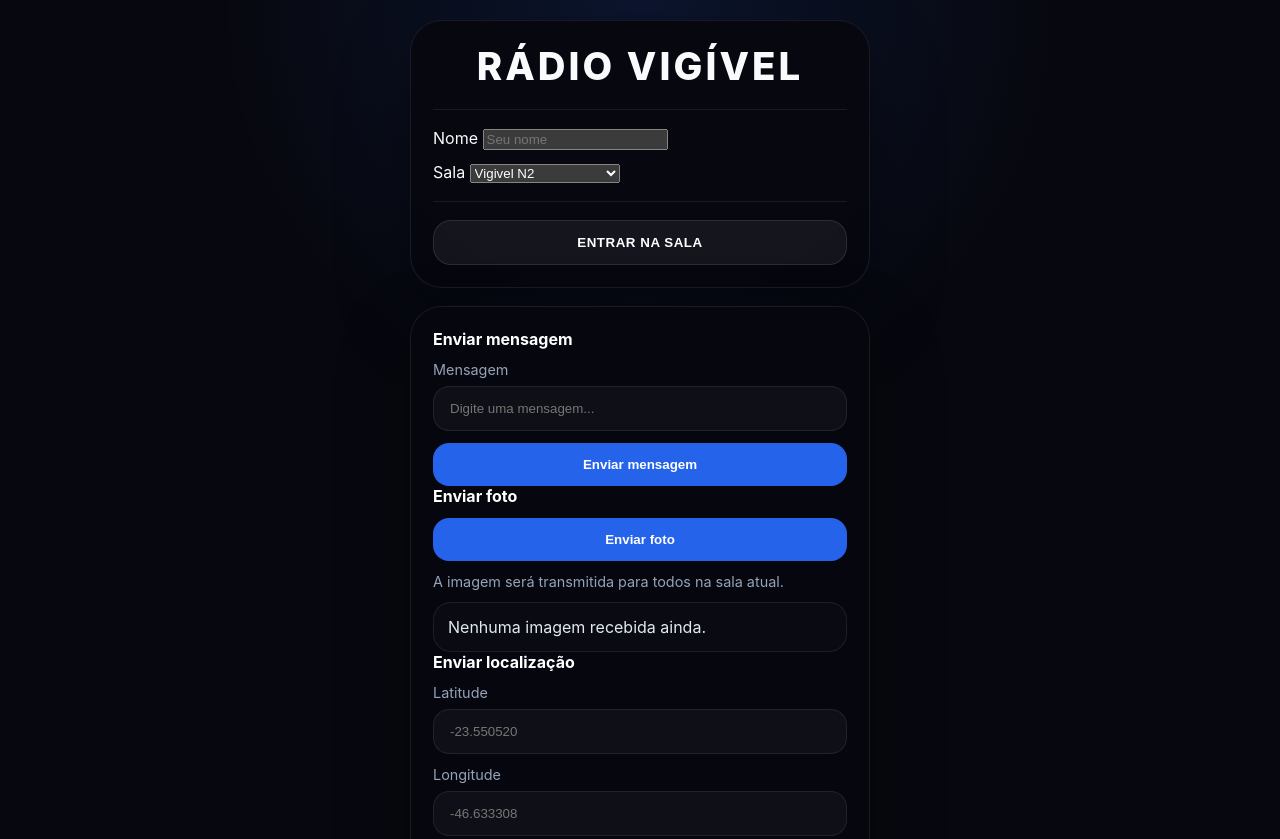
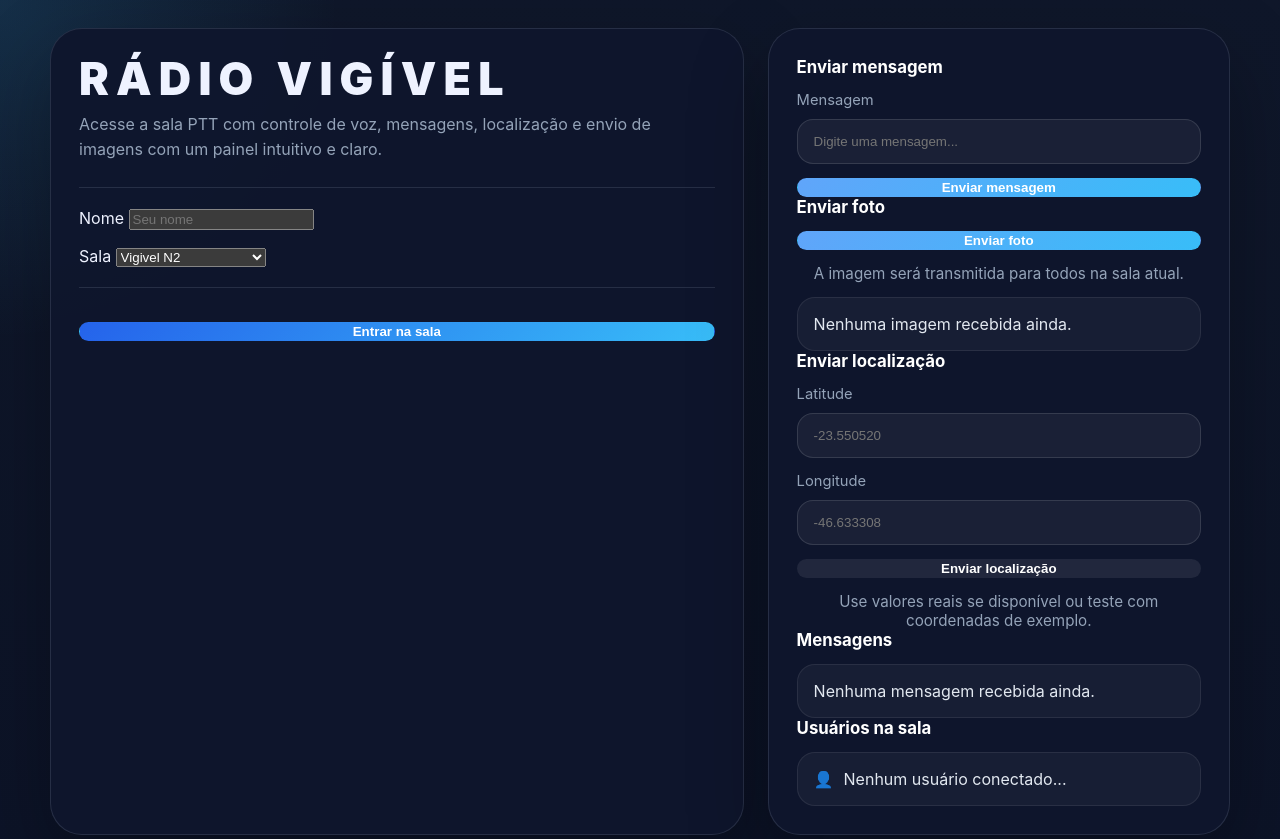
Before and after one commit to adsergioo3-alt/PTT-N-Vigivel, a website: page public/client.html in a window 1280 px wide. Shown: the top 839 px of the page. Drawn offline with Linux system fonts and the light colour scheme.

Commit message:
novo visual

```diff
--- a/public/client.html
+++ b/public/client.html
@@ -7,59 +7,298 @@
     <style>
         :root {
             color-scheme: dark;
-            --bg: #07080f;
-            --surface: rgba(255,255,255,0.04);
-            --surface-strong: rgba(255,255,255,0.08);
-            --text: #f8fafc;
+            --bg: #0c1327;
+            --surface: rgba(15, 22, 45, 0.96);
+            --surface-soft: rgba(255, 255, 255, 0.04);
+            --surface-strong: rgba(255, 255, 255, 0.08);
+            --text: #eef2ff;
             --muted: #94a3b8;
-            --border: rgba(255,255,255,0.08);
-            --primary: #153e84;
-            --accent: #2563eb;
-            --danger: #dc2626;
+            --border: rgba(148, 163, 184, 0.18);
+            --primary: #60a5fa;
+            --accent: #38bdf8;
+            --danger: #f87171;
+            --success: #34d399;
         }
+
         * { box-sizing: border-box; }
-        html, body { margin: 0; min-height: 100%; font-family: Inter, system-ui, -apple-system, BlinkMacSystemFont, 'Segoe UI', sans-serif; background: radial-gradient(circle at top, rgba(37,99,235,0.14), transparent 32%), var(--bg); color: var(--text); }
-        body { padding: 20px; display: flex; justify-content: center; align-items: flex-start; }
-        .app { width: min(100%, 460px); display: grid; gap: 18px; }
-        .main-card, .extra-card { background: rgba(7,8,15,0.96); border: 1px solid var(--border); border-radius: 32px; padding: 22px; box-shadow: 0 30px 70px rgba(0,0,0,0.35); }
-        .header { text-align: center; margin-bottom: 20px; }
-        .brand { font-size: clamp(1.75rem, 4vw, 2.4rem); font-weight: 800; letter-spacing: 0.08em; text-transform: uppercase; }
-        .info-block { display: grid; gap: 12px; padding: 18px 0; border-top: 1px solid var(--border); border-bottom: 1px solid var(--border); margin-bottom: 18px; }
-        .info-row { display: flex; justify-content: space-between; gap: 12px; font-size: 0.95rem; color: var(--muted); }
-        .info-row span:last-child { color: var(--text); font-weight: 700; }
-        .ptt-button { width: min(100%, 260px); aspect-ratio: 1/1; margin: 0 auto 18px; display: inline-flex; align-items: center; justify-content: center; border-radius: 999px; border: 2px solid rgba(255,255,255,0.12); background: linear-gradient(180deg, #0f1d44, #05236a); color: #fff; font-size: 1.35rem; font-weight: 800; text-transform: uppercase; box-shadow: 0 18px 45px rgba(0,0,0,0.32); transition: transform .15s ease, background .15s ease, border-color .15s ease; }
-        .ptt-button.btn-danger { background: linear-gradient(180deg, #7c1318, #b91c1c); border-color: rgba(248,113,113,0.35); }
-        .ptt-button:active { transform: scale(0.98); }
-        .actions-row { display: flex; justify-content: center; gap: 12px; margin-bottom: 18px; }
-        .photo-btn { padding: 14px 18px; border-radius: 18px; border: 1px solid var(--border); background: rgba(255,255,255,0.06); color: #fff; font-weight: 700; display: inline-flex; align-items: center; gap: 10px; }
-        .status-text { text-align: center; color: var(--muted); font-size: 0.95rem; margin-bottom: 14px; }
-        .presence-card { background: rgba(255,255,255,0.025); border: 1px solid var(--border); border-radius: 26px; padding: 16px; margin-bottom: 16px; }
-        .presence-title { font-size: 0.95rem; color: var(--muted); margin-bottom: 12px; }
-        .presence-list { list-style: none; padding: 0; margin: 0; display: grid; gap: 10px; }
-        .presence-list li { background: rgba(255,255,255,0.04); border: 1px solid var(--border); border-radius: 18px; padding: 14px 16px; color: #fff; display: flex; align-items: center; gap: 10px; }
-        .presence-list li::before { content: '👤'; }
-        .footer-actions { display: grid; gap: 12px; }
-        .btn-connect, .btn-disconnect { width: 100%; padding: 14px 18px; border-radius: 18px; border: 1px solid transparent; font-weight: 800; text-transform: uppercase; letter-spacing: 0.04em; }
-        .btn-connect { background: rgba(255,255,255,0.06); color: #fff; border-color: rgba(255,255,255,0.1); }
-        .btn-disconnect { background: #991b1b; color: #fff; }
-        .extra-card h2 { margin: 0; font-size: 1rem; color: #fff; }
-        .section { display: grid; gap: 12px; }
-        .section label { display: grid; gap: 8px; font-size: 0.9rem; color: var(--muted); }
-        .section input[type="text"], .section input[type="number"], .section select { width: 100%; border: 1px solid rgba(255,255,255,0.08); border-radius: 16px; padding: 14px 16px; background: rgba(255,255,255,0.04); color: #fff; }
+
+        html, body {
+            margin: 0;
+            min-height: 100%;
+            font-family: Inter, system-ui, -apple-system, BlinkMacSystemFont, 'Segoe UI', sans-serif;
+            background: radial-gradient(circle at top left, rgba(56, 189, 248, 0.14), transparent 22%),
+                        linear-gradient(180deg, rgba(15, 23, 42, 0.96), rgba(12, 19, 39, 1));
+            color: var(--text);
+        }
+
+        body {
+            padding: 28px;
+            display: flex;
+            justify-content: center;
+            align-items: flex-start;
+        }
+
+        .app {
+            width: min(100%, 1180px);
+            display: grid;
+            gap: 24px;
+            grid-template-columns: 1.5fr 1fr;
+        }
+
+        .main-card,
+        .extra-card {
+            background: var(--surface);
+            border: 1px solid var(--border);
+            border-radius: 32px;
+            padding: 28px;
+            box-shadow: 0 30px 80px rgba(0, 0, 0, 0.28);
+        }
+
+        .page-header {
+            display: grid;
+            gap: 10px;
+            margin-bottom: 24px;
+        }
+
+        .brand {
+            font-size: clamp(2rem, 3.5vw, 2.8rem);
+            font-weight: 900;
+            letter-spacing: 0.16em;
+            text-transform: uppercase;
+            line-height: 1;
+        }
+
+        .subtitle {
+            margin: 0;
+            color: var(--muted);
+            max-width: 640px;
+            line-height: 1.6;
+        }
+
+        .panel {
+            display: grid;
+            gap: 22px;
+        }
+
+        .info-block {
+            display: grid;
+            gap: 16px;
+            padding: 20px 0;
+            border-top: 1px solid var(--border);
+            border-bottom: 1px solid var(--border);
+            margin-bottom: 12px;
+        }
+
+        .info-row {
+            display: flex;
+            justify-content: space-between;
+            gap: 12px;
+            font-size: 0.95rem;
+            color: var(--muted);
+        }
+
+        .info-row span:last-child {
+            color: var(--text);
+            font-weight: 700;
+        }
+
+        .status {
+            display: inline-flex;
+            align-items: center;
+            justify-content: center;
+            padding: 10px 16px;
+            border-radius: 999px;
+            background: rgba(255, 255, 255, 0.06);
+            color: var(--text);
+            font-weight: 700;
+            letter-spacing: 0.04em;
+            text-transform: uppercase;
+        }
+
+        .status.online {
+            color: var(--success);
+            background: rgba(52, 211, 153, 0.15);
+        }
+
+        .status.disconnected {
+            color: var(--danger);
+            background: rgba(248, 113, 113, 0.14);
+        }
+
+        .ptt-button {
+            width: min(100%, 260px);
+            aspect-ratio: 1/1;
+            margin: 0 auto;
+            display: inline-flex;
+            align-items: center;
+            justify-content: center;
+            border-radius: 999px;
+            border: 1px solid rgba(255,255,255,0.12);
+            background: linear-gradient(180deg, #192f5f, #0a193d);
+            color: #fff;
+            font-size: 1.35rem;
+            font-weight: 800;
+            text-transform: uppercase;
+            box-shadow: 0 24px 55px rgba(0,0,0,0.22);
+            transition: transform .15s ease, background .15s ease, border-color .15s ease;
+        }
+
+        .ptt-button.btn-danger {
+            background: linear-gradient(180deg, #7c1318, #b91c1c);
+            border-color: rgba(248,113,113,0.35);
+        }
+
+        .ptt-button:active,
+        .btn:hover:not(:disabled) {
+            transform: translateY(-1px);
+        }
+
+        .actions-row {
+            display: flex;
+            flex-wrap: wrap;
+            justify-content: center;
+            gap: 12px;
+        }
+
+        .btn,
+        .photo-btn,
+        .section button,
+        .btn-connect,
+        .btn-disconnect {
+            border-radius: 18px;
+            border: 1px solid transparent;
+            font-weight: 700;
+            cursor: pointer;
+            transition: filter .15s ease, transform .15s ease, opacity .15s ease;
+        }
+
+        .btn {
+            min-width: 140px;
+            padding: 14px 18px;
+            display: inline-flex;
+            align-items: center;
+            justify-content: center;
+            gap: 8px;
+        }
+
+        .btn-primary { background: linear-gradient(135deg, var(--primary), var(--accent)); color: #fff; }
+        .btn-secondary { background: rgba(255,255,255,0.08); color: #fff; }
+        .btn-danger { background: var(--danger); color: #fff; }
+        .btn-connect { background: linear-gradient(135deg, #2563eb, #38bdf8); color: #fff; }
+        .btn-disconnect { background: #b91c1c; color: #fff; }
+
+        .photo-btn {
+            padding: 14px 20px;
+            border-radius: 18px;
+            border: 1px solid var(--border);
+            background: rgba(255,255,255,0.08);
+            color: #fff;
+            font-weight: 700;
+            display: inline-flex;
+            align-items: center;
+            gap: 10px;
+        }
+
+        .status-text,
+        .note {
+            text-align: center;
+            color: var(--muted);
+            font-size: 0.95rem;
+            margin: 0;
+        }
+
+        .section {
+            display: grid;
+            gap: 14px;
+        }
+
+        .section h2 {
+            margin: 0;
+            font-size: 1.05rem;
+            color: #f8fafc;
+        }
+
+        .section label {
+            display: grid;
+            gap: 10px;
+            font-size: 0.92rem;
+            color: var(--muted);
+        }
+
+        .section input[type="text"],
+        .section input[type="number"],
+        .section select {
+            width: 100%;
+            border: 1px solid rgba(255,255,255,0.12);
+            border-radius: 16px;
+            padding: 14px 16px;
+            background: rgba(255,255,255,0.05);
+            color: #fff;
+        }
+
         .section input[type="file"] { display: none; }
-        .section button { width: 100%; padding: 14px 16px; border-radius: 16px; border: none; background: var(--accent); color: #fff; font-weight: 700; }
-        .section .btn-secondary { background: #334155; }
-        .note { color: var(--muted); font-size: 0.9rem; margin: 0; }
-        .list, .image-gallery { list-style: none; padding: 0; margin: 0; display: grid; gap: 10px; }
-        .list li, .image-item { background: rgba(255,255,255,0.02); border: 1px solid rgba(255,255,255,0.08); border-radius: 18px; padding: 14px; color: #e2e8f0; }
-        .image-item img { width: 100%; border-radius: 14px; object-fit: cover; max-height: 280px; }
-        .btn-primary { background: var(--accent); }
-        .btn-secondary { background: #334155; }
-        .btn-danger { background: var(--danger); }
-        button:hover:not(:disabled) { opacity: 0.95; }
-        @media (max-width: 420px) {
-            body { padding: 14px; }
-            .main-card, .extra-card { padding: 18px; }
+
+        .list,
+        .image-gallery,
+        .presence-list {
+            list-style: none;
+            padding: 0;
+            margin: 0;
+            display: grid;
+            gap: 12px;
+        }
+
+        .list li,
+        .image-item,
+        .presence-list li {
+            background: rgba(255,255,255,0.04);
+            border: 1px solid rgba(255,255,255,0.08);
+            border-radius: 18px;
+            padding: 16px;
+            color: #e2e8f0;
+        }
+
+        .image-item img {
+            width: 100%;
+            border-radius: 14px;
+            object-fit: cover;
+            max-height: 300px;
+        }
+
+        .image-item strong {
+            display: block;
+            margin-bottom: 8px;
+            color: var(--text);
+        }
+
+        .presence-list li::before {
+            content: '👤';
+            margin-right: 10px;
+        }
+
+        .footer-actions {
+            display: grid;
+            gap: 12px;
+        }
+
+        .note.error {
+            color: var(--danger);
+            font-weight: 700;
+            text-align: center;
+        }
+
+        .extra-card h2 {
+            margin: 0;
+            color: #fff;
+        }
+
+        @media (max-width: 980px) {
+            .app { grid-template-columns: 1fr; }
+        }
+
+        @media (max-width: 500px) {
+            body { padding: 16px; }
+            .main-card, .extra-card { padding: 20px; }
             .ptt-button { width: 100%; max-width: none; }
         }
     </style>
@@ -67,8 +306,9 @@
 <body>
     <div class="app">
         <section class="main-card">
-            <div class="header">
+            <div class="page-header">
                 <div class="brand">Rádio Vigível</div>
+                <p class="subtitle">Acesse a sala PTT com controle de voz, mensagens, localização e envio de imagens com um painel intuitivo e claro.</p>
             </div>
 
             <section id="entryPanel" class="panel">
```
